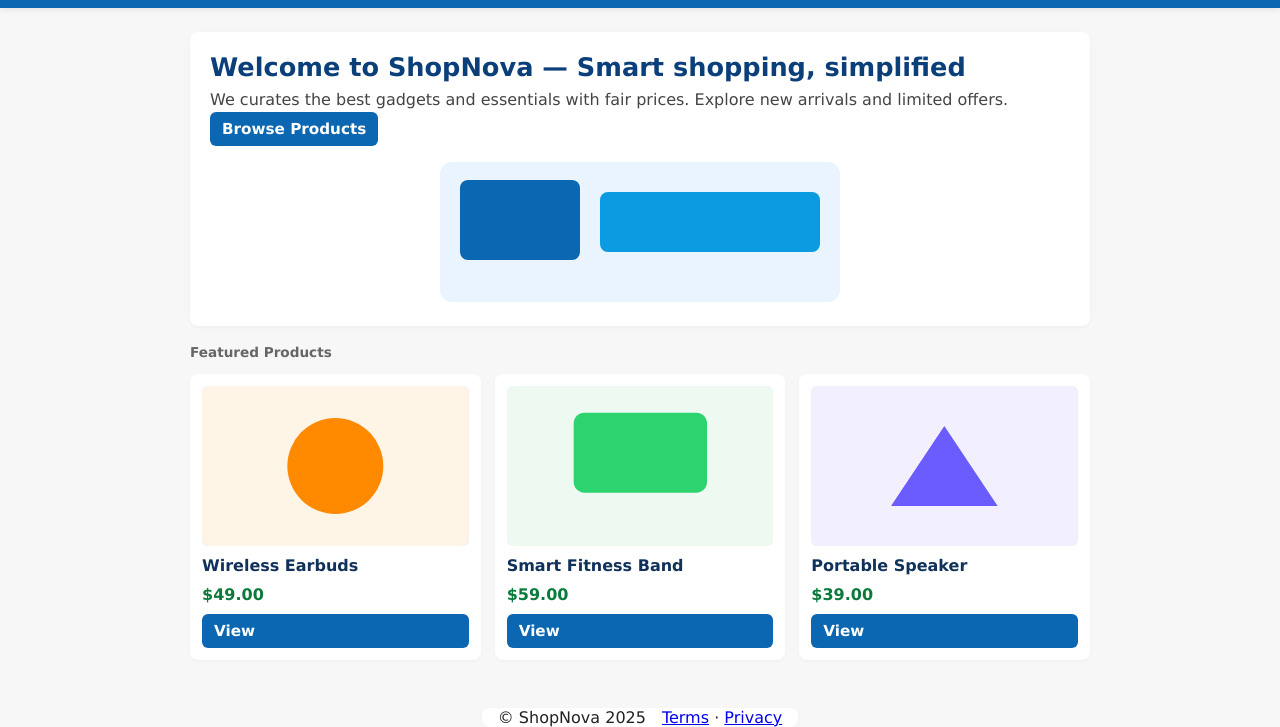
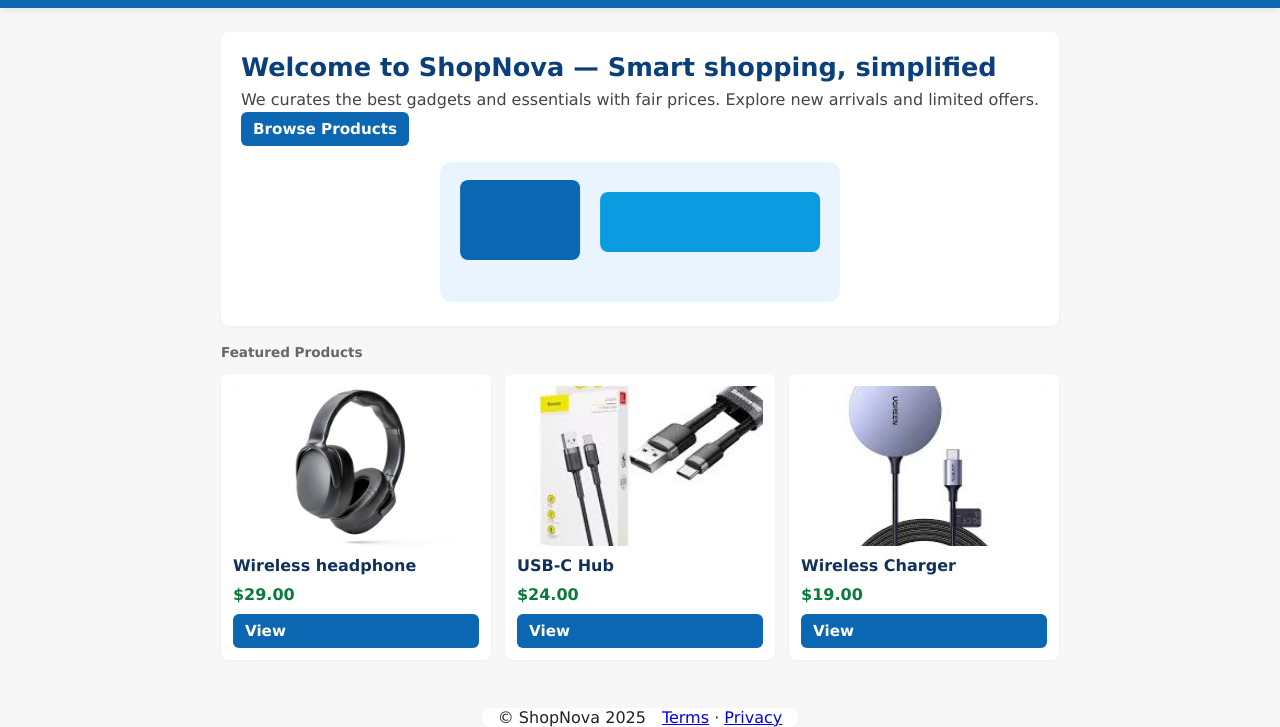
Before and after one commit to Saiful-Rasel/shopNova, a plain HTML site: page index.html in a window 1280 px wide. Shown: the part 74-801 px from the top of the page. Drawn offline with Linux system fonts and the light colour scheme.

Commit message:
images upload

```diff
--- a/index.html
+++ b/index.html
@@ -47,23 +47,23 @@
       <div class="product-grid">
         <!-- Three sample cards that link to product-details.html -->
         <article class="card" aria-labelledby="p1">
-          <svg viewBox="0 0 200 120" aria-hidden="true"><rect width="200" height="120" rx="6" fill="#fff5e6"/><circle cx="100" cy="60" r="36" fill="#ff8a00"/></svg>
-          <h3 id="p1">Wireless Earbuds</h3>
-          <div class="price">$49.00</div>
+          <img src="images/headphone.jpg" alt="Wireless headphone">
+          <h3 id="p1">Wireless headphone</h3>
+          <div class="price">$29.00</div>
           <a class="btn" href="product-details.html">View</a>
         </article>
 
         <article class="card" aria-labelledby="p2">
-          <svg viewBox="0 0 200 120" aria-hidden="true"><rect width="200" height="120" rx="6" fill="#eef9f1"/><rect x="50" y="20" width="100" height="60" rx="8" fill="#2dd36f"/></svg>
-          <h3 id="p2">Smart Fitness Band</h3>
-          <div class="price">$59.00</div>
+          <img src="images/c.jpeg" alt="USB-C Hub">
+          <h3 id="p2">USB-C Hub</h3>
+          <div class="price">$24.00</div>
           <a class="btn" href="product-details.html">View</a>
         </article>
 
         <article class="card" aria-labelledby="p3">
-          <svg viewBox="0 0 200 120" aria-hidden="true"><rect width="200" height="120" rx="6" fill="#f2f0ff"/><path d="M60 90 L140 90 L100 30 Z" fill="#6b5cff"/></svg>
-          <h3 id="p3">Portable Speaker</h3>
-          <div class="price">$39.00</div>
+          <img src="images/charger.jpeg" alt="Wireless Charger">
+          <h3 id="p3">Wireless Charger</h3>
+          <div class="price">$19.00</div>
           <a class="btn" href="product-details.html">View</a>
         </article>
       </div>
```
Also changed, not shown: products.html (+3 -3 lines), images/c.jpeg (added), images/charger.jpeg (added), images/headphone.jpg (added).
